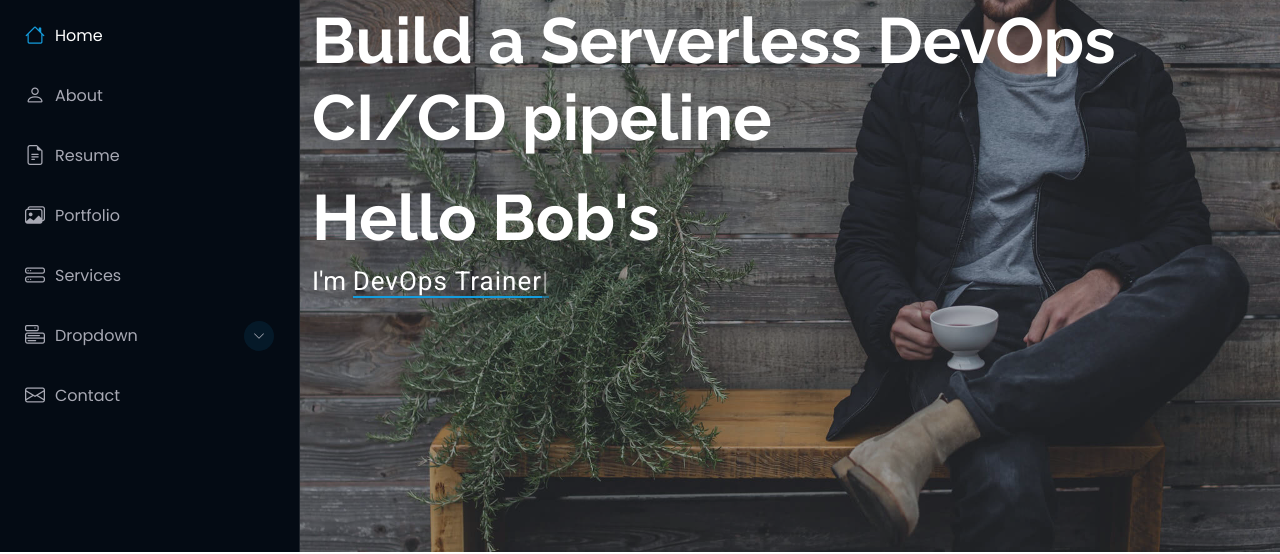
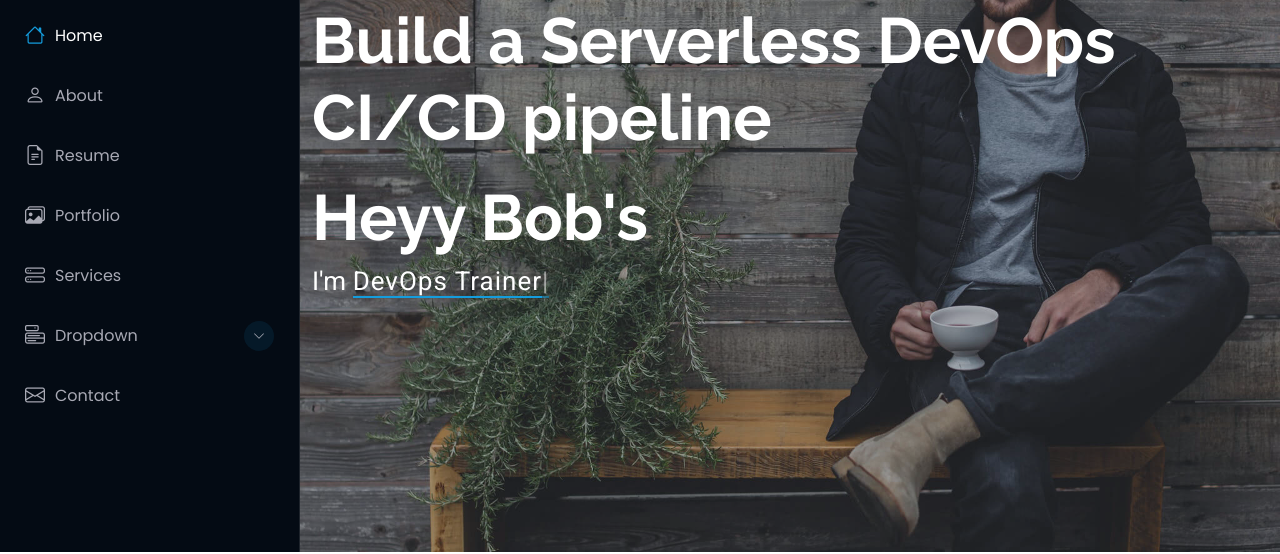
Before and after one commit to RemillaSriVaishnavi/ServerlessAutomation, a plain HTML site: page index.html in a window 1280 px wide. Shown: the part 248-802 px from the top of the page. Drawn offline with Linux system fonts and the light colour scheme; animation ran at ten frames a second.

Commit message:
Update index.html

```diff
--- a/index.html
+++ b/index.html
@@ -98,7 +98,7 @@
 
       <div class="container" data-aos="fade-up" data-aos-delay="100">
         <h2>Build a Serverless DevOps CI/CD pipeline</h2> <br>
-<h2>Hello Bob's</h2>
+<h2>Heyy Bob's</h2>
         <p>I'm <span class="typed" data-typed-items="AWS Trainer, DevOps Trainer, Infra Specialist, Certified AWS Solution Architect">AWS Consultant</span><span class="typed-cursor typed-cursor--blink" aria-hidden="true"></span><span class="typed-cursor typed-cursor--blink" aria-hidden="true"></span></p>
       </div>
 
```
